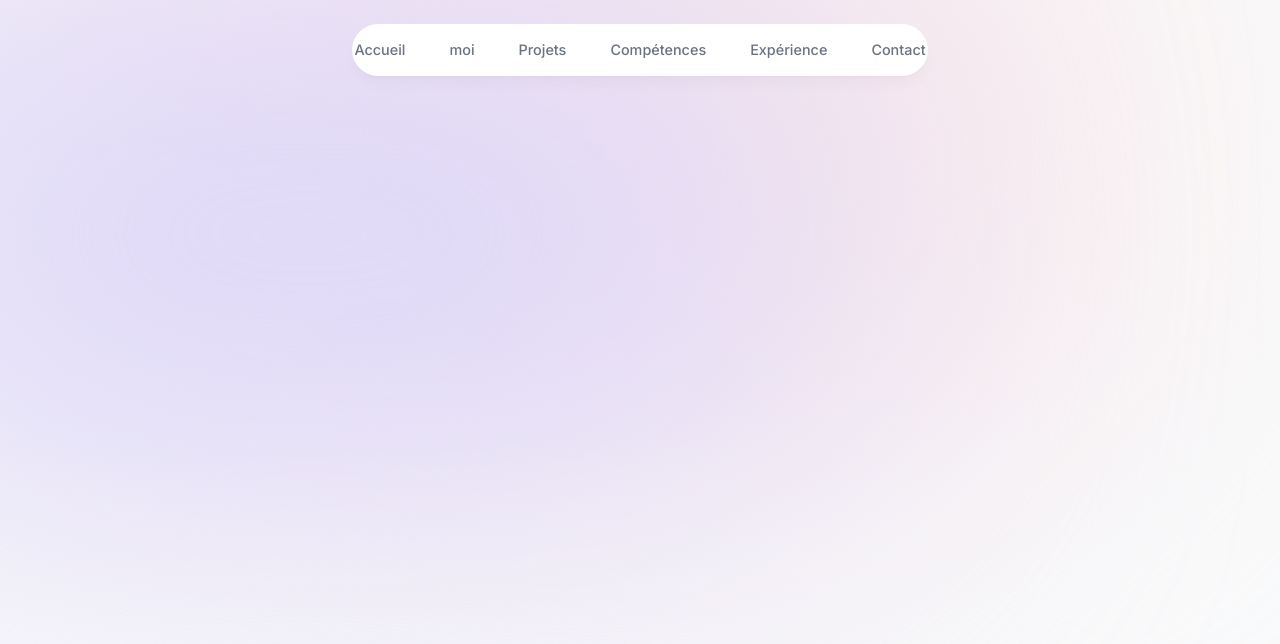
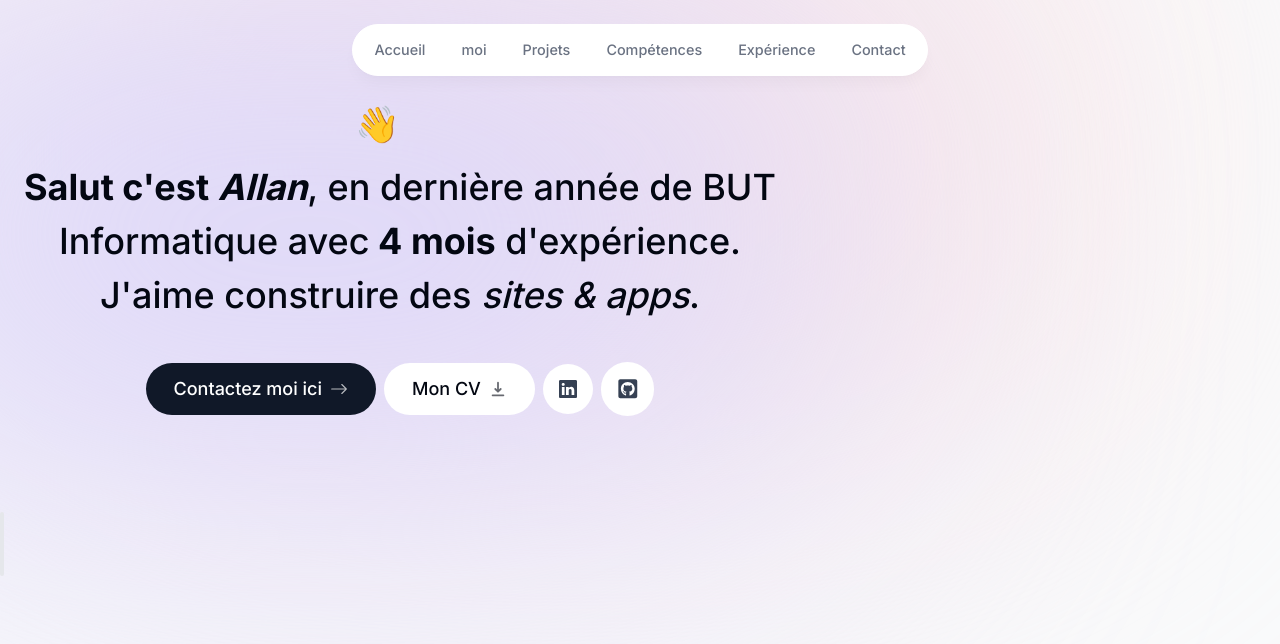
Before and after one commit to Allan-ABATUCI/Portfolio, a Next.js app: page / in a window 1280 px wide. Shown: the top 644 px of the page. Built offline with nearby package versions, Linux system fonts and the light colour scheme.

Commit message:
des et header front ok

```diff
--- a/app/layout.tsx
+++ b/app/layout.tsx
@@ -35,7 +35,6 @@ export default function RootLayout({
         <div className="bg-[#dbd7fb] absolute -top-4 -z-10 -left-140 h-125 w-200 rounded-full blur-[10rem]
         sm:w-275 md:-left-132 lg:-left-112 xl:-left-60 2xl:-left-20 dark:bg-[#676394]"></div>
         <Header/>
-
         {children}
       </body>
     </html>
--- a/app/page.tsx
+++ b/app/page.tsx
@@ -1,7 +1,11 @@
+import Description from "@/components/Description";
 import Image from "next/image";
-
+import SectionDivider from "@/components/SectionDivider";
 export default function Home() {
   return (
-   <></>
+   <main className="flex-col items-center text-center">
+    <Description/>
+    <SectionDivider/>
+   </main>
   );
 }
--- a/components/Header.tsx
+++ b/components/Header.tsx
@@ -9,7 +9,7 @@ export default function Header() {
                 border border-white border-opacity-40 bg-white bg-opacity-80 shadow-lg shadow-black/3
                 backdrop-blur-sm sm:top-6 sm:h-13 sm:w-xl sm:rounded-full dark:bg-gray-950 dark:border-black/40 dark:bg-opacity-75"
                 initial={{y:-100,opacity:0.5}}
-                animate={{y:0,opacity:1}}
+                animate={{y:0,opacity:75}}
                 >
 
                 </motion.div>
@@ -26,7 +26,7 @@ export default function Header() {
                         >
                         <Link
                             className=
-                        "flex w-full items-center justify-center px-3 py-3 hover:text-gray-950 transition"
+                            "flex w-full items-center justify-center px-2 py-3 hover:text-gray-950 transition"
                             href={link.hash}
                             >
 
--- /dev/null
+++ b/components/SectionDivider.tsx
@@ -0,0 +1,14 @@
+"use client"
+import { motion } from "framer-motion"
+export default function SectionDivider(){
+    return (
+         <motion.div
+      className="bg-gray-200 my-24 h-16 w-1 rounded-full hidden sm:block dark:bg-opacity-20"
+      initial={{ opacity: 0, y: 100 }}
+      animate={{ opacity: 1, y: 0 }}
+      transition={{ delay: 0.125 }}
+    >
+
+    </motion.div>
+    )
+}
```
Lines whose indentation alone changed are shown as unchanged.
